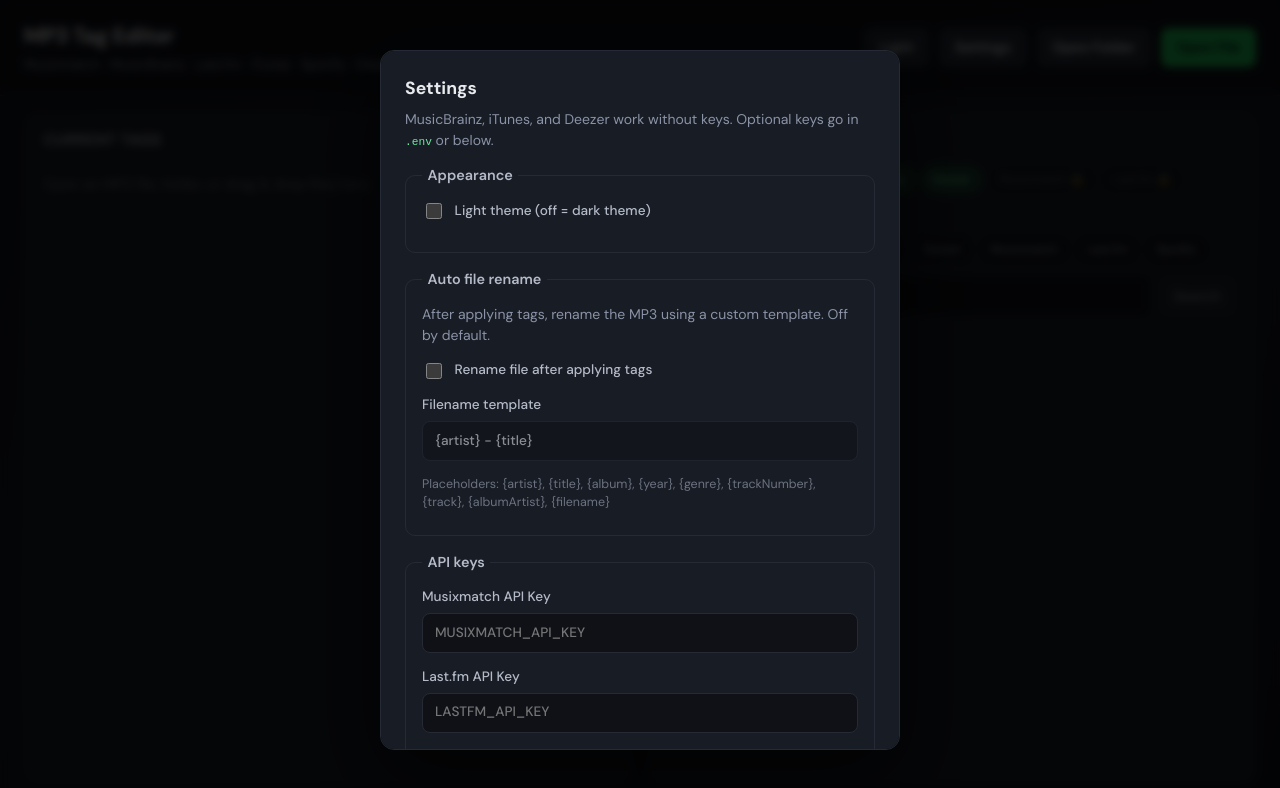
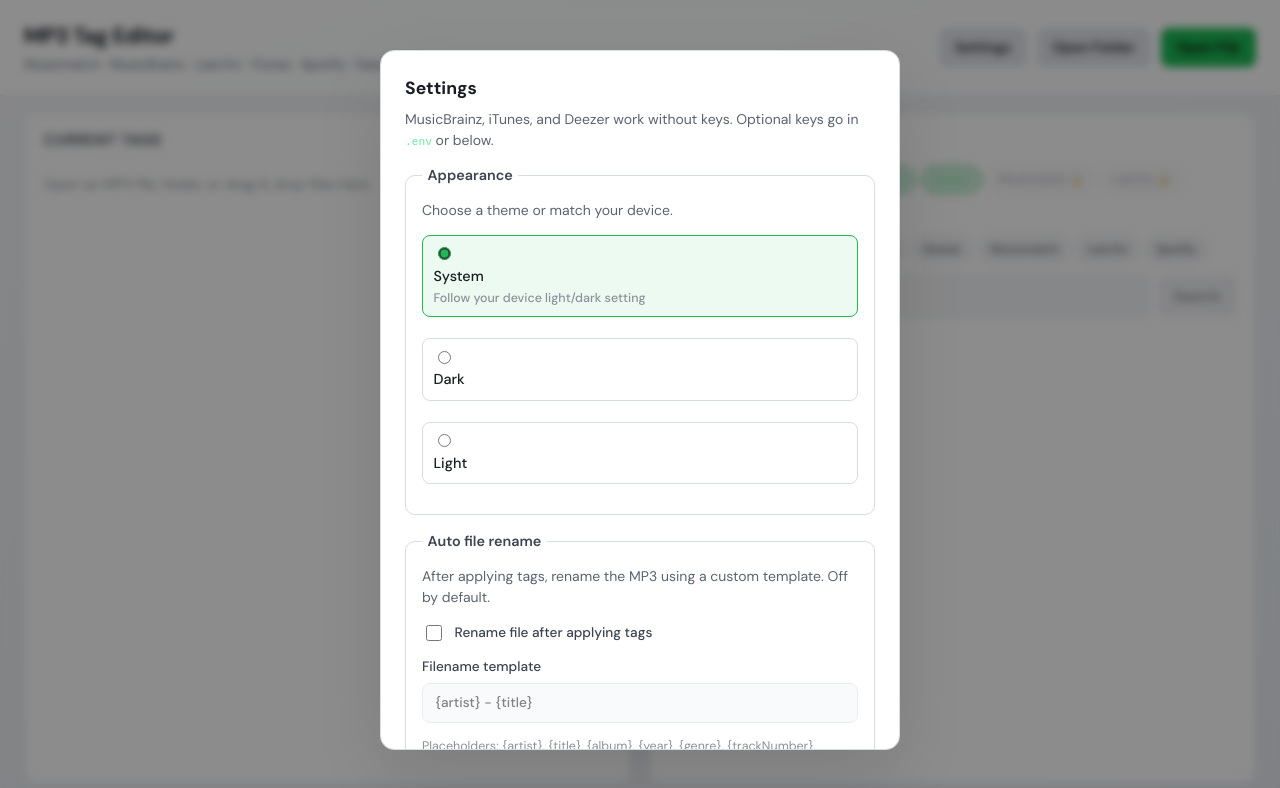
Before and after one commit to axcel-blade/MP3-Tag-Editor, a React (Vite) app: page / in a window 1280 px wide. Both pictures are taken after a click on the button "Settings". Shown: the top 788 px of the page. Built offline with nearby package versions, Linux system fonts and the light colour scheme.

Commit message:
Add system theme in Settings and fix CI npm ci on Linux.
Theme control is Settings-only with System, Dark, and Light options. Fix cross-platform Electron postinstall and bump GitHub Actions Node to 22.

```diff
--- a/electron/preload.js
+++ b/electron/preload.js
@@ -14,6 +14,12 @@ contextBridge.exposeInMainWorld('electronAPI', {
   saveApiConfig: (config) => ipcRenderer.invoke('metadata:saveConfig', config),
   getAppSettings: () => ipcRenderer.invoke('settings:get'),
   saveAppSettings: (settings) => ipcRenderer.invoke('settings:save', settings),
+  getSystemTheme: () => ipcRenderer.invoke('theme:getSystem'),
+  onSystemThemeChanged: (callback) => {
+    const listener = (_event, theme) => callback(theme)
+    ipcRenderer.on('theme:systemChanged', listener)
+    return () => ipcRenderer.removeListener('theme:systemChanged', listener)
+  },
   getLogInfo: () => ipcRenderer.invoke('logs:getInfo'),
   openLogFolder: () => ipcRenderer.invoke('logs:openFolder'),
 })
--- a/src/App.css
+++ b/src/App.css
@@ -869,6 +869,56 @@
   accent-color: #1db954;
 }
 
+.theme-options {
+  display: flex;
+  flex-direction: column;
+  gap: 0.5rem;
+}
+
+.theme-option {
+  display: flex;
+  align-items: flex-start;
+  gap: 0.6rem;
+  padding: 0.55rem 0.65rem;
+  border: 1px solid var(--border);
+  border-radius: 8px;
+  cursor: pointer;
+  transition: border-color 0.15s, background 0.15s;
+}
+
+.theme-option:hover {
+  border-color: var(--border-strong);
+  background: var(--bg-elevated);
+}
+
+.theme-option:has(input:checked) {
+  border-color: #1db954;
+  background: rgba(29, 185, 84, 0.08);
+}
+
+.theme-option input[type='radio'] {
+  margin-top: 0.15rem;
+  accent-color: #1db954;
+}
+
+.theme-option-text {
+  display: flex;
+  flex-direction: column;
+  gap: 0.15rem;
+}
+
+.theme-option-label {
+  font-size: 0.9rem;
+  font-weight: 500;
+  color: var(--text);
+}
+
+.theme-option-hint {
+  font-size: 0.78rem;
+  color: var(--text-dim);
+  line-height: 1.4;
+}
+
 .settings-hint {
   margin: 0 0 0.5rem;
   font-size: 0.78rem;
--- a/src/App.jsx
+++ b/src/App.jsx
@@ -1,6 +1,7 @@
 import { useState, useCallback, useEffect, useMemo } from 'react'
 import { createPortal } from 'react-dom'
 import { buildRenameFilename, DEFAULT_RENAME_TEMPLATE, RENAME_PLACEHOLDERS } from '@shared/rename-template.js'
+import { THEME_OPTIONS, applyTheme, normalizeThemeMode } from './theme.js'
 import './App.css'
 
 const SAMPLE_TAGS_FOR_PREVIEW = {
@@ -120,29 +121,48 @@ function App() {
   const [appSettings, setAppSettings] = useState({
     autoRenameEnabled: false,
     renameTemplate: DEFAULT_RENAME_TEMPLATE,
-    theme: 'dark',
+    theme: 'system',
   })
+  const [systemTheme, setSystemTheme] = useState(null)
 
   useEffect(() => {
     window.electronAPI?.getApiConfig().then(setApiConfig)
-    window.electronAPI?.getAppSettings().then(setAppSettings)
+    window.electronAPI?.getAppSettings().then((settings) => {
+      setAppSettings({
+        ...settings,
+        theme: normalizeThemeMode(settings.theme),
+      })
+    })
+    window.electronAPI?.getSystemTheme?.().then(setSystemTheme)
   }, [])
 
   useEffect(() => {
-    document.documentElement.setAttribute('data-theme', appSettings.theme ?? 'dark')
+    applyTheme(appSettings.theme, systemTheme)
+  }, [appSettings.theme, systemTheme])
+
+  useEffect(() => {
+    if (appSettings.theme !== 'system') return undefined
+
+    const unsubscribeNative = window.electronAPI?.onSystemThemeChanged?.((theme) => {
+      setSystemTheme(theme)
+    })
+
+    const media = window.matchMedia('(prefers-color-scheme: dark)')
+    const onMediaChange = () => {
+      setSystemTheme(media.matches ? 'dark' : 'light')
+    }
+    media.addEventListener('change', onMediaChange)
+
+    return () => {
+      unsubscribeNative?.()
+      media.removeEventListener('change', onMediaChange)
+    }
   }, [appSettings.theme])
 
   useEffect(() => {
     if (!showSettings) return
     window.electronAPI?.getLogInfo().then(setLogInfo)
   }, [showSettings])
-
-  const toggleTheme = async () => {
-    const nextTheme = appSettings.theme === 'light' ? 'dark' : 'light'
-    const updated = { ...appSettings, theme: nextTheme }
-    setAppSettings(updated)
-    await window.electronAPI?.saveAppSettings(updated)
-  }
 
   const filteredResults = useMemo(() => {
     if (sourceFilter === 'All') return metadataResults
@@ -447,14 +467,6 @@ function App() {
           <p className="subtitle">Musixmatch · MusicBrainz · Last.fm · iTunes · Spotify · Deezer</p>
         </div>
         <div className="header-actions">
-          <button
-            type="button"
-            className="btn btn-secondary theme-toggle"
-            onClick={toggleTheme}
-            title={appSettings.theme === 'light' ? 'Switch to dark mode' : 'Switch to light mode'}
-          >
-            {appSettings.theme === 'light' ? 'Dark' : 'Light'}
-          </button>
           {canUndo && filePath && (
             <button type="button" className="btn btn-secondary" onClick={handleUndo} disabled={loading}>
               Undo Last Write
@@ -787,16 +799,24 @@ function App() {
             <form onSubmit={handleSaveSettings}>
               <fieldset className="settings-section">
                 <legend>Appearance</legend>
-                <label className="settings-checkbox">
-                  <input
-                    type="checkbox"
-                    checked={appSettings.theme === 'light'}
-                    onChange={(e) =>
-                      setAppSettings((s) => ({ ...s, theme: e.target.checked ? 'light' : 'dark' }))
-                    }
-                  />
-                  <span>Light theme (off = dark theme)</span>
-                </label>
+                <p className="modal-desc">Choose a theme or match your device.</p>
+                <div className="theme-options" role="radiogroup" aria-label="Theme">
+                  {THEME_OPTIONS.map(({ value, label, hint }) => (
+                    <label key={value} className="theme-option">
+                      <input
+                        type="radio"
+                        name="theme"
+                        value={value}
+                        checked={appSettings.theme === value}
+                        onChange={() => setAppSettings((s) => ({ ...s, theme: value }))}
+                      />
+                      <span className="theme-option-text">
+                        <span className="theme-option-label">{label}</span>
+                        {hint && <span className="theme-option-hint">{hint}</span>}
+                      </span>
+                    </label>
+                  ))}
+                </div>
               </fieldset>
 
               <fieldset className="settings-section">
--- /dev/null
+++ b/src/theme.js
@@ -0,0 +1,29 @@
+/** User-selectable theme modes stored in app settings. */
+export const THEME_MODES = ['system', 'dark', 'light']
+
+export const THEME_OPTIONS = [
+  { value: 'system', label: 'System', hint: 'Follow your device light/dark setting' },
+  { value: 'dark', label: 'Dark' },
+  { value: 'light', label: 'Light' },
+]
+
+/** Normalize persisted theme value. */
+export function normalizeThemeMode(value) {
+  if (value === 'light' || value === 'dark' || value === 'system') return value
+  return 'system'
+}
+
+/** Resolve system/dark/light preference to an applied data-theme value. */
+export function resolveTheme(mode, systemTheme = null) {
+  if (mode === 'light' || mode === 'dark') return mode
+  if (systemTheme === 'light' || systemTheme === 'dark') return systemTheme
+  if (typeof window !== 'undefined' && window.matchMedia) {
+    return window.matchMedia('(prefers-color-scheme: dark)').matches ? 'dark' : 'light'
+  }
+  return 'dark'
+}
+
+export function applyTheme(mode, systemTheme = null) {
+  if (typeof document === 'undefined') return
+  document.documentElement.setAttribute('data-theme', resolveTheme(mode, systemTheme))
+}
--- a/src/themes.css
+++ b/src/themes.css
@@ -1,4 +1,4 @@
-/* Theme tokens — dark is default; toggle sets data-theme on <html>. */
+/* Theme tokens — applied via data-theme on <html> (dark, light, or resolved from system). */
 :root,
 [data-theme='dark'] {
   color-scheme: dark;
```
Also changed, not shown: electron/app-settings.js (+9 -3 lines), electron/main.js (+13 -1 lines), scripts/install-electron.js (+12 -4 lines), 1 other file (tests, documents, lock files or other folders).
